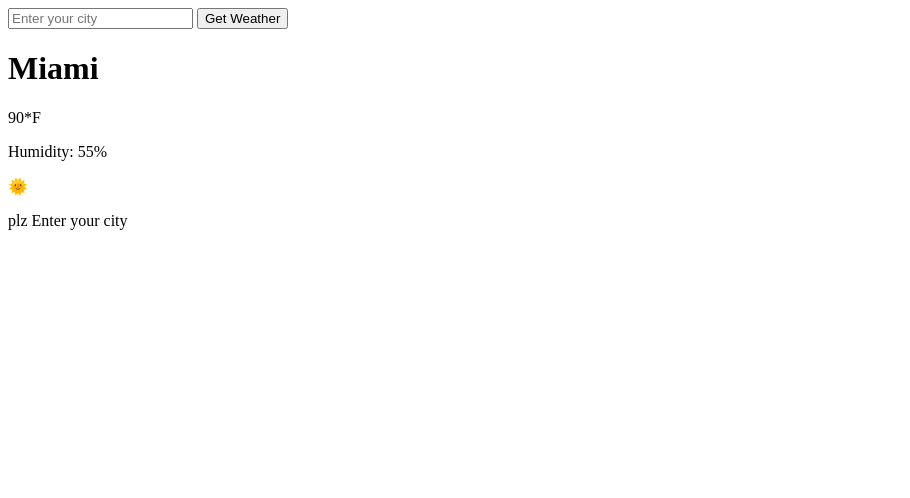
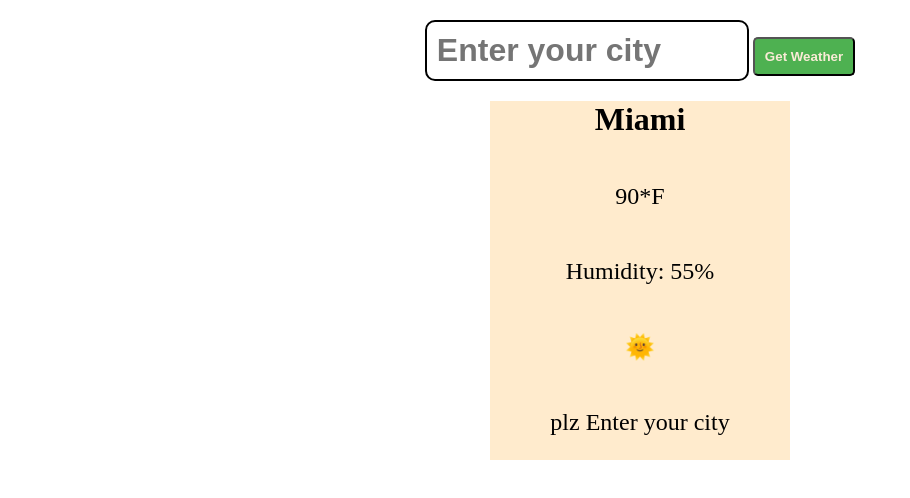
Before and after one commit to divyansh-1214/new, a plain HTML site: page index.html in a window 1280 px wide. Shown: the whole page, without its empty margins (0-910 px from the left). Drawn offline with Linux system fonts and the light colour scheme.

Commit message:
linking of css file with the html file an style page is done.

```diff
--- a/index.html
+++ b/index.html
@@ -3,6 +3,8 @@
 <head>
     <meta charset="UTF-8">
     <meta name="viewport" content="width=device-width, initial-scale=1.0">
+    <link rel="stylesheet" href="style.css">
+
     <title>Weather App</title>
 </head>
 <body>
--- a/style.css
+++ b/style.css
@@ -0,0 +1,47 @@
+body{
+    margin: 0;
+    display: flex;
+    flex-direction: column;
+    align-items: center;
+}
+
+.weatherForm{
+    margin: 20px;
+}
+.CityInput{
+    padding: 10px;
+    font-size: 2rem;
+    font-weight: bold;
+    border: 2px solid;
+    border-radius: 10px;
+    width: 300px;
+}
+button[type = "submit"]{
+    padding: 10px 10px;
+    font-weight: bold;
+    /* font-size: 2rem; */
+    background-color: hsl(122, 39%, 50%);
+    color: antiquewhite;
+    border-radius: 5px;
+    cursor: pointer;
+}
+
+button[type = "submit"]:hover{
+    background-color: hsl(122, 39%, 40%);
+}
+
+.card{
+    /* background: linear-gradient(180deg hsl(210, 39%, 50%), orange); */
+    background-color:blanchedalmond;
+    min-width: 300px;
+    display: flex;
+    flex-direction: column;
+    align-items: center;
+}
+h1{
+    font-size: 3,5rem;
+    margin-top: 0
+}
+p{
+    font-size: 1.5rem;
+}
```
